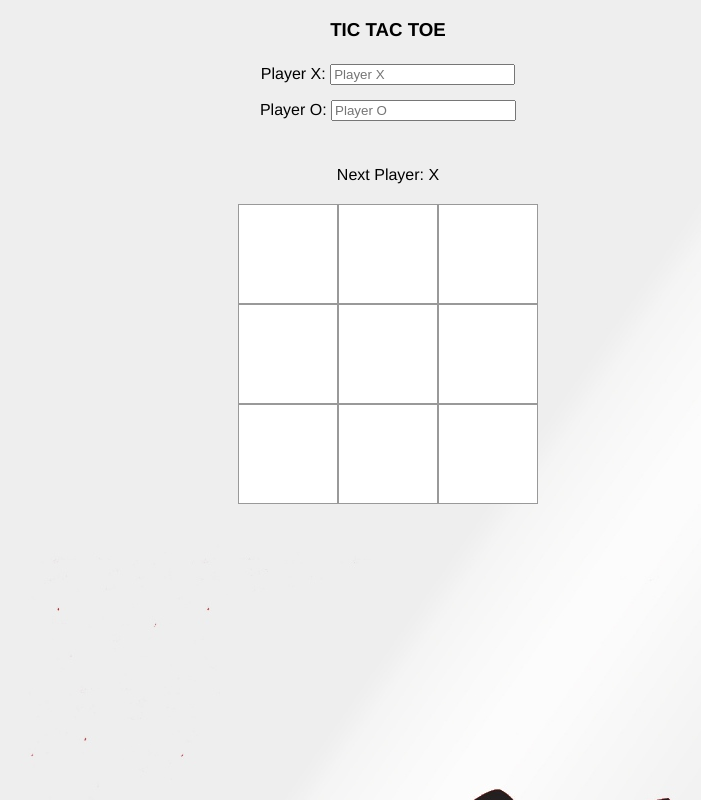
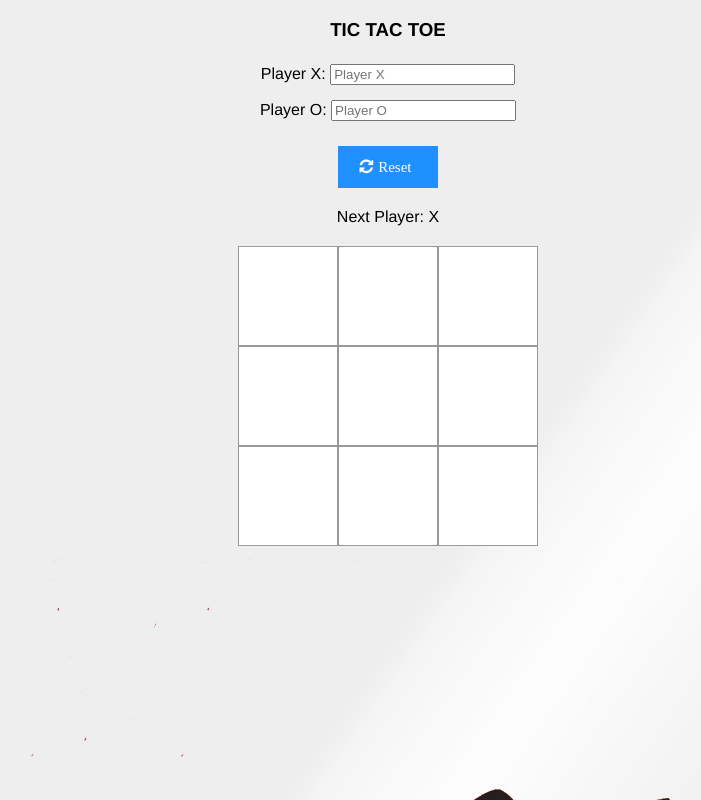
Before and after one commit to pooja169usp/tic-tac-toe, a React app: page / in a window 1280 px wide. Shown: the whole page, without its empty margins (252-953 px from the left). Built offline with nearby package versions, Linux system fonts and the light colour scheme.

Commit message:
Added Reload Button on App page

```diff
--- a/index.html
+++ b/index.html
@@ -5,6 +5,7 @@
     <title>Tic-Tac-Toe</title>
     <meta charset="utf-8" />
     <meta name="viewport" content="width=device-width, user-scalable=no, minimum-scale=1.0, maximum-scale=1.0">
+    <link rel="stylesheet" href="https://cdnjs.cloudflare.com/ajax/libs/font-awesome/4.7.0/css/font-awesome.min.css">
     <link rel="icon" href="./tic-tac-toe.ico">
     <link rel="stylesheet" href="./src/index.css">
   </head>
--- a/src/components/Board.jsx
+++ b/src/components/Board.jsx
@@ -83,6 +83,11 @@ export default class Board extends Component {
       isPlayerXTurn: true, // Re-initialize the state of the board, so the game will be reset
       blocks: Array(9).fill(null) // Re-initializing 9 elememts for 9 blocks to null
     });
+    var blocks = document.getElementsByClassName("block");
+    for(var i = 0; i < blocks.length; i++)
+    {
+      blocks[i].style.backgroundColor = "white";
+    }
   }
 
   render() {
@@ -108,6 +113,7 @@ export default class Board extends Component {
         {/** Check if the winner has been found already and display either the board or an overlay with the results and an option to restart the game **/}
         { !winner ?
           <div id="board">
+            <button className="refresh" onClick={ this.restartGame.bind(this) }><i className="fa fa-refresh"><span id="reset-label">Reset</span></i></button>
             <div id="gameStatus"> { gameStatus } </div>
             { this.buildBLock(0) }
             { this.buildBLock(3) }
@@ -115,10 +121,10 @@ export default class Board extends Component {
           </div> : isThereAWinner ?
           <div id="gameRestartOverlay" style={{ backgroundImage: "url('../src/celebrate.gif')" }}>
             <div id="winnerStatus"> { gameStatus } </div>
-            <div><button id="restartButton" onClick={ this.restartGame.bind(this) } winner={ winner }>Restart Game</button></div>
+            <div><button className="restartButton" onClick={ this.restartGame.bind(this) }>Restart Game</button></div>
           </div> : <div id="gameRestartOverlay" style={{ backgroundImage: "url('../src/tie.gif')" }}>
             <div id="winnerStatus"> { gameStatus } </div>
-            <div><button id="restartButton" onClick={ this.restartGame.bind(this) } winner={ winner }>Restart Game</button></div>
+            <div><button className="restartButton" onClick={ this.restartGame.bind(this) }>Restart Game</button></div>
           </div>
         }
       </div>
--- a/src/index.css
+++ b/src/index.css
@@ -61,7 +61,7 @@ body {
     background-position: top;
 }
 
-#restartButton {
+.restartButton {
     width: 200px;
     font-size: 30px;
     cursor: pointer;
@@ -76,3 +76,23 @@ div.players div {
     margin: 5px;
     padding: 5px;
 }
+
+.refresh {
+    width: 100px;
+    cursor: pointer;
+    background-color: DodgerBlue;
+    border: none;
+    color: white;
+    padding: 12px 16px;
+    margin: 0 auto;
+    font-size: 16px;
+}
+
+.refresh:hover {
+    background-color: RoyalBlue;
+}
+
+#reset-label {
+    margin: 5px;
+    font-size: 15px;
+}
```
Also changed, not shown: package.json (+8 -6 lines).
